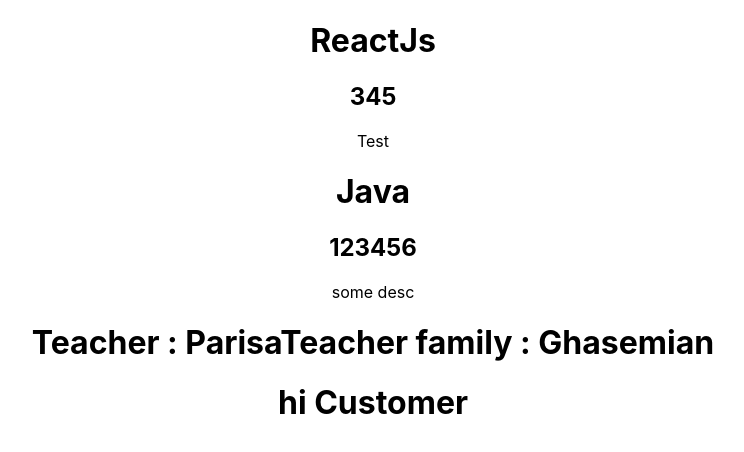
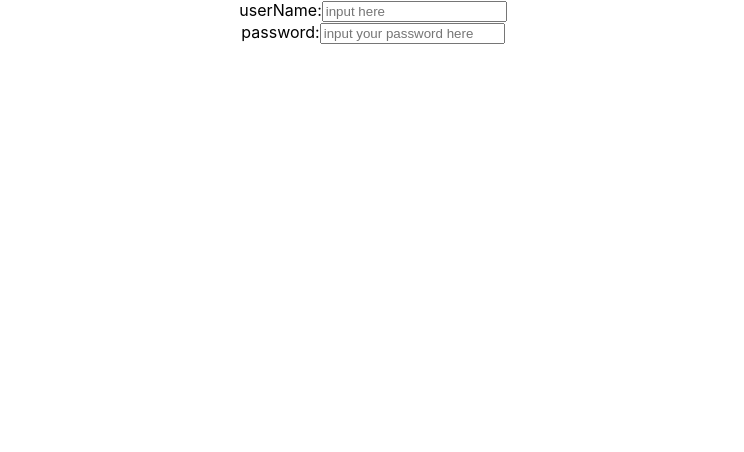
Before and after one commit to NaderiMo/ReactJs-Course-Feb2023, a React (Create React App) app: page / in a window 1280 px wide. Shown: the top 452 px of the page, without its empty margins (267-1011 px from the left). Built offline with nearby package versions, Linux system fonts and the light colour scheme.

Commit message:
ex1-login

```diff
--- a/src/App.js
+++ b/src/App.js
@@ -3,17 +3,22 @@
 import Course from './Course';
 import Teacher from './Teacher';
 import Customer from './Customer';
+import Input from './Input';
 
 function App() {
   return (
     <div className="App">
       {/* <Course/> */}
-      <Course title="ReactJs" price="345" description="Test"/>
-      <Course title="Java" price="123456" description="some desc"/>
+      {/* <Course title="ReactJs" price="345" description="Test"/> */}
+      {/* <Course title="Java" price="123456" description="some desc"/> */}
       {/* <Course></Course> */}
       {/* <Teacher/> */}
-      <Teacher teacherName="Parisa" family="Ghasemian"/>
-      <Customer/>
+      {/* <Teacher teacherName="Parisa" family="Ghasemian"/> */}
+      {/* <Customer/> */}
+
+      <Input type="text" placeHolder="input here" label="userName:"/>
+      <Input type="password" placeHolder="input your password here" label="password:" />
+
 
     </div>
   );
--- /dev/null
+++ b/src/Input.js
@@ -0,0 +1,10 @@
+function Input(props) {
+    return (
+        <div>
+            <label >{props.label}</label>
+            <input type={props.type} placeholder={props.placeHolder} />
+        </div>
+    )
+}
+
+export default Input;
```
